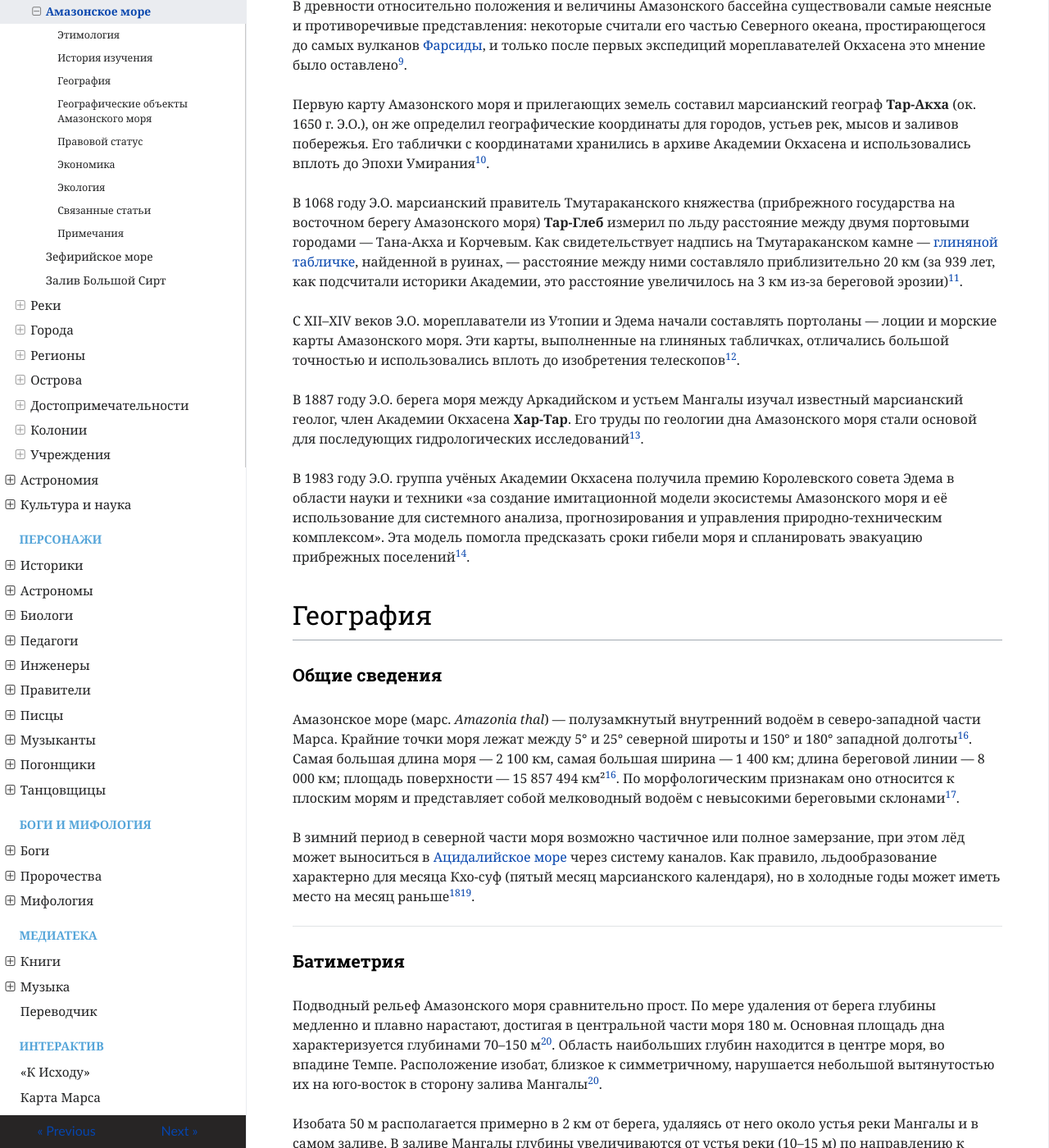
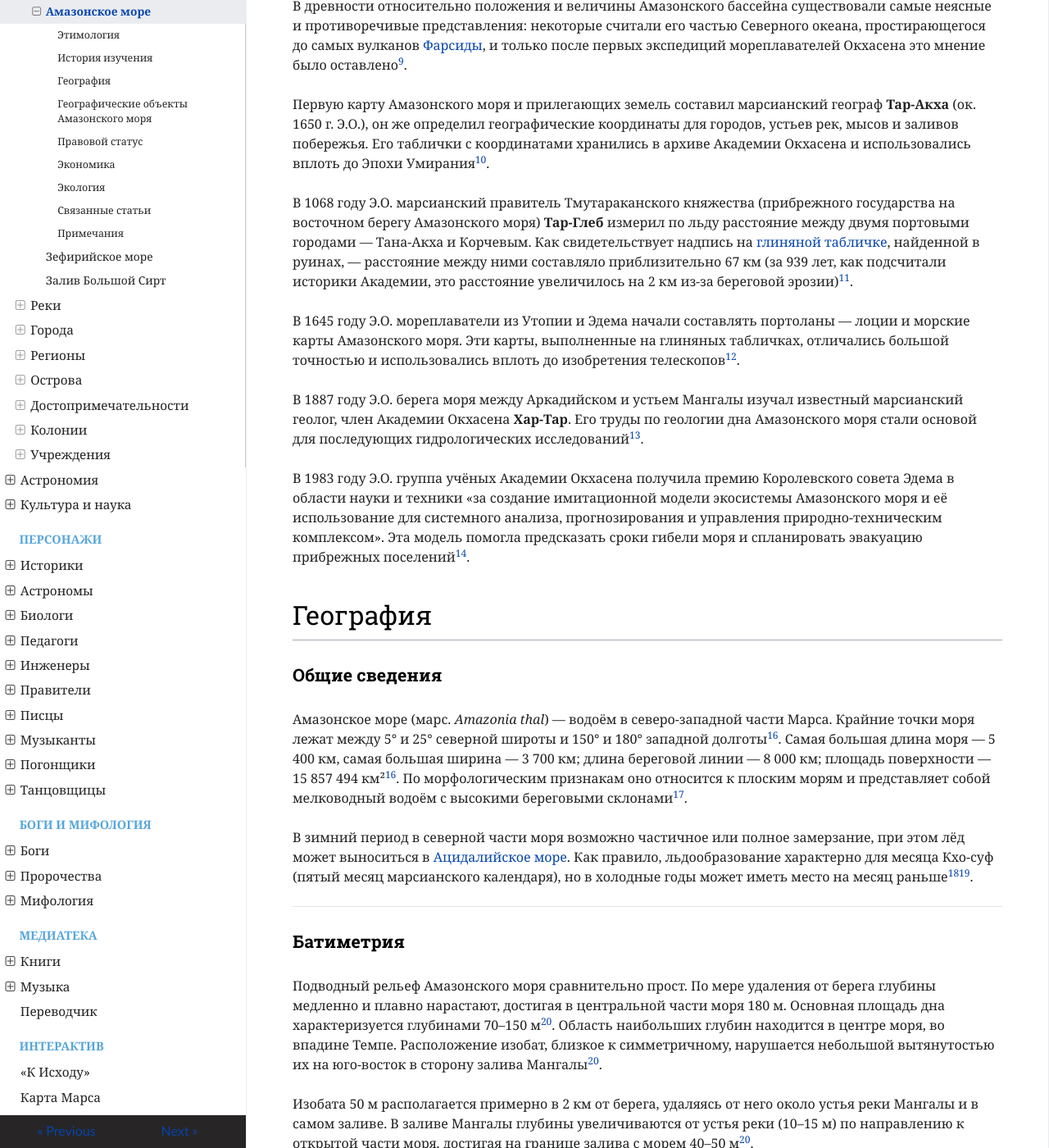
Before and after one commit to ivanhohlov14-bit/mars-encyclopedia, an MkDocs documentation site: the page built from docs/geography/amazon-sea.md, in a window 1280 px wide and 1400 px high, scrolled down 2354 px. Shown: the whole window at 82% size. Built offline with MkDocs 1.6.1, drawn with Linux system fonts in a browser that asks for light colours; nearby versions of some CDN libraries.

Commit message:
Update amazon-sea.md

```diff
--- a/docs/geography/amazon-sea.md
+++ b/docs/geography/amazon-sea.md
@@ -64,9 +64,9 @@
 
 Первую карту Амазонского моря и прилегающих земель составил марсианский географ **Тар-Акха** (ок. 1650 г. Э.О.), он же определил географические координаты для городов, устьев рек, мысов и заливов побережья. Его таблички с координатами хранились в архиве Академии Окхасена и использовались вплоть до Эпохи Умирания[^10].
 
-В 1068 году Э.О. марсианский правитель Тмутараканского княжества (прибрежного государства на восточном берегу Амазонского моря) **Тар-Глеб** измерил по льду расстояние между двумя портовыми городами — Тана-Акха и Корчевым. Как свидетельствует надпись на Тмутараканском камне — [глиняной табличке](https://mars-wiki.ru/terms/tablichki/), найденной в руинах, — расстояние между ними составляло приблизительно 20 км (за 939 лет, как подсчитали историки Академии, это расстояние увеличилось на 3 км из-за береговой эрозии)[^11].
+В 1068 году Э.О. марсианский правитель Тмутараканского княжества (прибрежного государства на восточном берегу Амазонского моря) **Тар-Глеб** измерил по льду расстояние между двумя портовыми городами — Тана-Акха и Корчевым. Как свидетельствует надпись на [глиняной табличке](https://mars-wiki.ru/terms/tablichki/), найденной в руинах, — расстояние между ними составляло приблизительно 67 км (за 939 лет, как подсчитали историки Академии, это расстояние увеличилось на 2 км из-за береговой эрозии)[^11].
 
-С XII–XIV веков Э.О. мореплаватели из Утопии и Эдема начали составлять портоланы — лоции и морские карты Амазонского моря. Эти карты, выполненные на глиняных табличках, отличались большой точностью и использовались вплоть до изобретения телескопов[^12].
+В 1645 году Э.О. мореплаватели из Утопии и Эдема начали составлять портоланы — лоции и морские карты Амазонского моря. Эти карты, выполненные на глиняных табличках, отличались большой точностью и использовались вплоть до изобретения телескопов[^12].
 
 В 1887 году Э.О. берега моря между Аркадийском и устьем Мангалы изучал известный марсианский геолог, член Академии Окхасена **Хар-Тар**. Его труды по геологии дна Амазонского моря стали основой для последующих гидрологических исследований[^13].
 
@@ -76,9 +76,9 @@
 
 ### Общие сведения
 
-Амазонское море (марс. *Amazonia thal*) — полузамкнутый внутренний водоём в северо-западной части Марса. Крайние точки моря лежат между 5° и 25° северной широты и 150° и 180° западной долготы[^16]. Самая большая длина моря — 2 100 км, самая большая ширина — 1 400 км; длина береговой линии — 8 000 км; площадь поверхности — 15 857 494 км²[^16]. По морфологическим признакам оно относится к плоским морям и представляет собой мелководный водоём с невысокими береговыми склонами[^17].
+Амазонское море (марс. *Amazonia thal*) — водоём в северо-западной части Марса. Крайние точки моря лежат между 5° и 25° северной широты и 150° и 180° западной долготы[^16]. Самая большая длина моря — 5 400 км, самая большая ширина — 3 700 км; длина береговой линии — 8 000 км; площадь поверхности — 15 857 494 км²[^16]. По морфологическим признакам оно относится к плоским морям и представляет собой мелководный водоём с высокими береговыми склонами[^17].
 
-В зимний период в северной части моря возможно частичное или полное замерзание, при этом лёд может выноситься в [Ацидалийское море](https://mars-wiki.ru/geography/acidalia-sea/) через систему каналов. Как правило, льдообразование характерно для месяца Кхо-суф (пятый месяц марсианского календаря), но в холодные годы может иметь место на месяц раньше[^18][^19].
+В зимний период в северной части моря возможно частичное или полное замерзание, при этом лёд может выноситься в [Ацидалийское море](https://mars-wiki.ru/geography/acidalia-sea/). Как правило, льдообразование характерно для месяца Кхо-суф (пятый месяц марсианского календаря), но в холодные годы может иметь место на месяц раньше[^18][^19].
 
 ---
 
```
